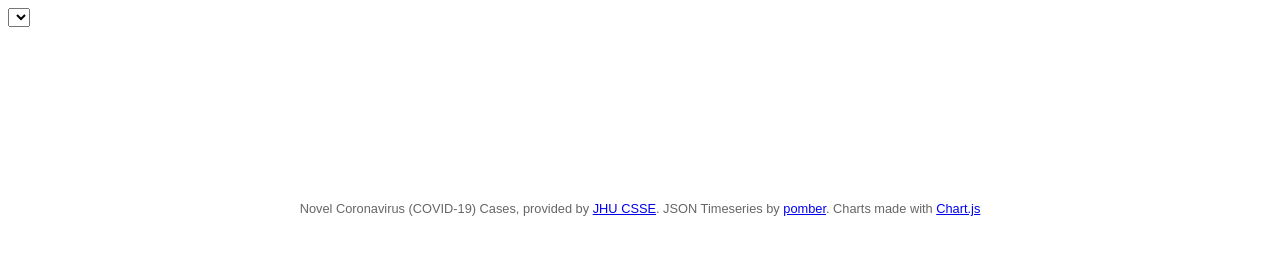
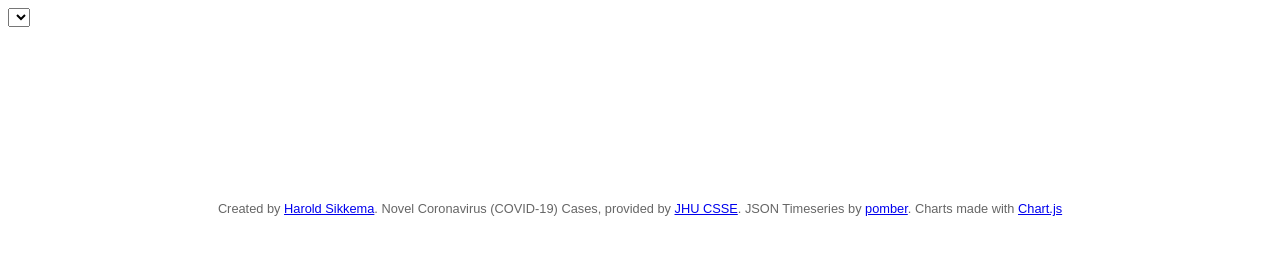
Before and after one commit to nsitu/covid-case-doubling-time, a plain HTML site: page index.html in a window 1280 px wide. Drawn offline with nearby package versions, Linux system fonts and the light colour scheme; no server answers.

Commit message:
Update index.html

```diff
--- a/index.html
+++ b/index.html
@@ -180,7 +180,7 @@
   </select>
 </div>
 <canvas id="myChart" width="400" height="150"></canvas>
-<footer style="color: #666; font-size: 0.8em; font-family: sans-serif; text-align: center; padding: 20px;">
+<footer style="color: #666; font-size: 0.8em; font-family: sans-serif; text-align: center; padding: 20px;">Created by <a href="https://nsitu.ca">Harold Sikkema</a>.
 Novel Coronavirus (COVID-19) Cases, provided by <a href="https://systems.jhu.edu/research/public-health/ncov/">JHU CSSE</a>. JSON Timeseries by <a href="https://github.com/pomber/covid19">pomber</a>. Charts made with <a href="https://www.chartjs.org/">Chart.js</a></footer>
 </body>
 </html>
```
